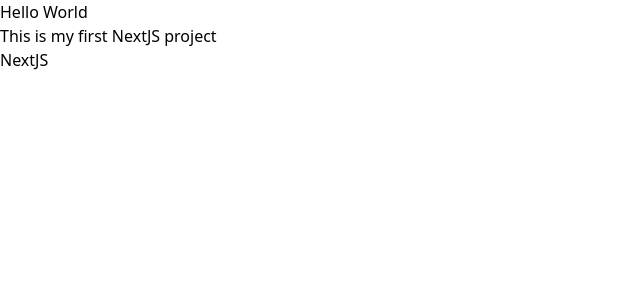
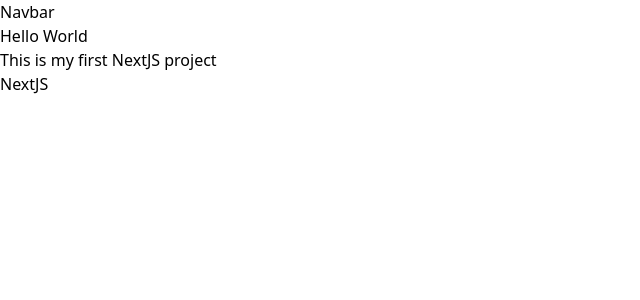
Before and after one commit to anwrat/Setting-Up-Next.js, a Next.js app: page / in a window 1280 px wide. Shown: the top 300 px of the page, without its empty margins (0-640 px from the left). Built offline with nearby package versions, Linux system fonts and the light colour scheme.

Commit message:
Creating a component file and importing it in layout.js

```diff
--- a/src/app/layout.js
+++ b/src/app/layout.js
@@ -1,5 +1,6 @@
 import { Geist, Geist_Mono } from "next/font/google";
 import "./globals.css";
+import Navbar from "@/components/navbar";
 
 const geistSans = Geist({
   variable: "--font-geist-sans",
@@ -22,6 +23,7 @@
       <body
         className={`${geistSans.variable} ${geistMono.variable} antialiased`}
       >
+        <Navbar />
         {children}
       </body>
     </html>
--- /dev/null
+++ b/src/components/navbar.js
@@ -0,0 +1,10 @@
+//For navigation in NextJS
+import Link from 'next/link';
+
+export default function Navbar(){
+    return(
+        <div>
+            <h1>Navbar</h1>
+        </div>
+    );
+}
```
